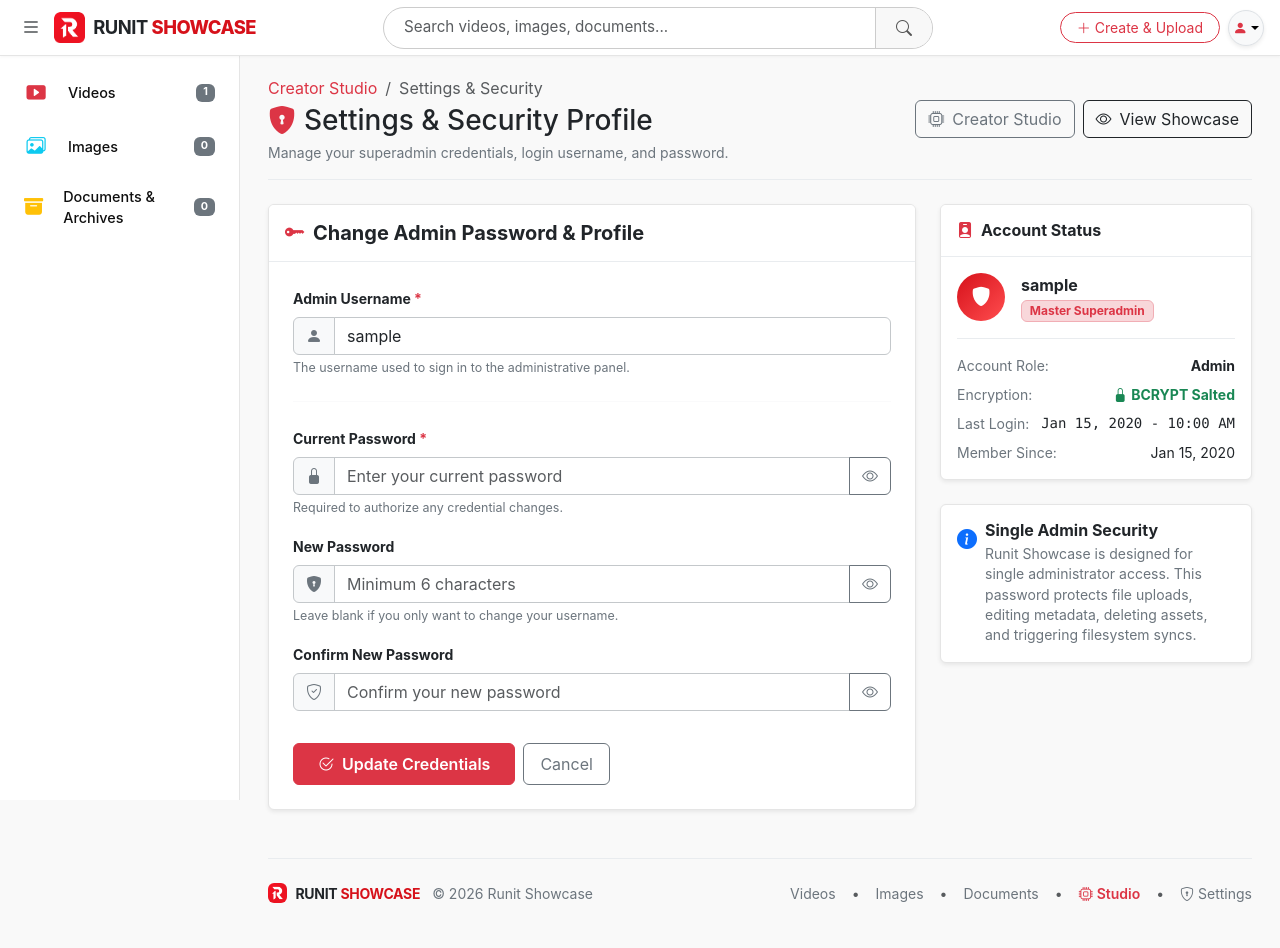
After one commit to code-with-varun/showcase, a PHP site: page /settings.php in a window 1280 px wide. The commit adds this page. Run offline with PHP 8.4, Linux system fonts and the light colour scheme; the visitor is signed in with stand-in values (Sample User, id 1); tables that the repository leaves empty hold one stand-in row (values such as "Sample post").

Commit message:
feat(auth): add admin settings and profile password change features

```diff
--- a/config/database.php
+++ b/config/database.php
@@ -39,12 +39,11 @@ function getDB(): PDO {
 }
 
 /**
- * Ensure Superadmin exists with password 'ChangeMe@123'
+ * Ensure Superadmin exists with password 'ChangeMe@123' if no user exists
  */
 function ensureAdminUser(PDO $pdo): void {
-    $stmt = $pdo->prepare("SELECT id FROM users WHERE username = 'superadmin' LIMIT 1");
-    $stmt->execute();
-    if (!$stmt->fetch()) {
+    $count = (int)$pdo->query("SELECT COUNT(*) FROM users")->fetchColumn();
+    if ($count === 0) {
         $hash = password_hash('ChangeMe@123', PASSWORD_BCRYPT);
         $insert = $pdo->prepare("INSERT INTO users (username, password_hash, role) VALUES ('superadmin', :hash, 'superadmin')");
         $insert->execute([':hash' => $hash]);
--- a/includes/footer.php
+++ b/includes/footer.php
@@ -21,7 +21,11 @@
           <?php if (isAdminLoggedIn()): ?>
             <span class="text-muted">•</span>
             <a href="<?= $baseUrl ?>/studio.php" class="text-danger text-decoration-none fw-semibold">
-              <i class="bi bi-gear-fill me-1"></i>Studio
+              <i class="bi bi-cpu me-1"></i>Studio
+            </a>
+            <span class="text-muted">•</span>
+            <a href="<?= $baseUrl ?>/settings.php" class="text-secondary text-decoration-none">
+              <i class="bi bi-shield-lock me-1"></i>Settings
             </a>
           <?php endif; ?>
         </div>
--- a/includes/header.php
+++ b/includes/header.php
@@ -69,7 +69,8 @@ $activePage = basename($_SERVER['PHP_SELF'], '.php');
           </button>
           <ul class="dropdown-menu dropdown-menu-end shadow-sm border-light-subtle">
             <li class="dropdown-header text-uppercase" style="font-size: 0.75rem;">Logged as Superadmin</li>
-            <li><a class="dropdown-item" href="<?= $baseUrl ?>/studio.php"><i class="bi bi-gear-fill me-2"></i>Creator Studio</a></li>
+            <li><a class="dropdown-item <?= ($activePage === 'studio') ? 'active' : '' ?>" href="<?= $baseUrl ?>/studio.php"><i class="bi bi-cpu-fill me-2"></i>Creator Studio</a></li>
+            <li><a class="dropdown-item <?= ($activePage === 'settings') ? 'active' : '' ?>" href="<?= $baseUrl ?>/settings.php"><i class="bi bi-shield-lock-fill me-2"></i>Settings & Password</a></li>
             <li><a class="dropdown-item" href="#" id="quickSyncBtn"><i class="bi bi-arrow-repeat me-2"></i>Sync Filesystem</a></li>
             <li><hr class="dropdown-divider"></li>
             <li><a class="dropdown-item text-danger" href="<?= $baseUrl ?>/logout.php"><i class="bi bi-box-arrow-right me-2"></i>Sign Out</a></li>
--- /dev/null
+++ b/settings.php
@@ -0,0 +1,338 @@
+<?php
+/**
+ * Superadmin Settings & Profile Security
+ * Change Username & Password for Runit Showcase
+ */
+
+require_once __DIR__ . '/config/database.php';
+require_once __DIR__ . '/config/auth.php';
+
+requireAdmin();
+
+$pdo = getDB();
+$baseUrl = getBaseUrl();
+$currentAdmin = getCurrentAdmin();
+
+// Fetch current user record from database
+$adminId = $_SESSION['admin_id'] ?? null;
+if ($adminId) {
+    $stmt = $pdo->prepare("SELECT * FROM users WHERE id = :id LIMIT 1");
+    $stmt->execute([':id' => $adminId]);
+    $user = $stmt->fetch();
+} else {
+    $stmt = $pdo->prepare("SELECT * FROM users WHERE username = :u LIMIT 1");
+    $stmt->execute([':u' => $_SESSION['admin_username'] ?? 'superadmin']);
+    $user = $stmt->fetch();
+}
+
+if (!$user) {
+    die("User record not found.");
+}
+
+$success = '';
+$error = '';
+
+if ($_SERVER['REQUEST_METHOD'] === 'POST') {
+    $newUsername     = trim($_POST['username'] ?? '');
+    $currentPassword = $_POST['current_password'] ?? '';
+    $newPassword     = $_POST['new_password'] ?? '';
+    $confirmPassword = $_POST['confirm_password'] ?? '';
+
+    // Verify current password first
+    if (empty($currentPassword)) {
+        $error = 'Please enter your current password to authorize changes.';
+    } elseif (!password_verify($currentPassword, $user['password_hash'])) {
+        $error = 'The current password you entered is incorrect.';
+    } elseif (empty($newUsername)) {
+        $error = 'Username cannot be blank.';
+    } else {
+        // Check if username is changed and already taken by another user
+        if ($newUsername !== $user['username']) {
+            $checkStmt = $pdo->prepare("SELECT id FROM users WHERE username = :u AND id != :id LIMIT 1");
+            $checkStmt->execute([':u' => $newUsername, ':id' => $user['id']]);
+            if ($checkStmt->fetch()) {
+                $error = 'This username is already in use. Please choose another.';
+            }
+        }
+
+        if (!$error) {
+            $passwordChanged = false;
+            if (!empty($newPassword) || !empty($confirmPassword)) {
+                if (strlen($newPassword) < 6) {
+                    $error = 'New password must be at least 6 characters long.';
+                } elseif ($newPassword !== $confirmPassword) {
+                    $error = 'New password and confirmation do not match.';
+                } else {
+                    $newHash = password_hash($newPassword, PASSWORD_BCRYPT);
+                    $updateStmt = $pdo->prepare("UPDATE users SET username = :u, password_hash = :p WHERE id = :id");
+                    $updateStmt->execute([
+                        ':u'  => $newUsername,
+                        ':p'  => $newHash,
+                        ':id' => $user['id']
+                    ]);
+                    $passwordChanged = true;
+                    // Refresh hash in local record
+                    $user['password_hash'] = $newHash;
+                }
+            } else {
+                // Only updating username
+                $updateStmt = $pdo->prepare("UPDATE users SET username = :u WHERE id = :id");
+                $updateStmt->execute([
+                    ':u'  => $newUsername,
+                    ':id' => $user['id']
+                ]);
+            }
+
+            if (!$error) {
+                // Update active session
+                $_SESSION['admin_username'] = $newUsername;
+                $user['username'] = $newUsername;
+                if ($passwordChanged) {
+                    $success = 'Your password and profile have been updated successfully!';
+                } else {
+                    $success = 'Your username has been updated successfully!';
+                }
+            }
+        }
+    }
+}
+
+$pageTitle = "Settings & Security";
+include __DIR__ . '/includes/header.php';
+?>
+
+<div class="container-fluid px-0">
+
+  <!-- Breadcrumb & Top Bar -->
+  <div class="d-flex flex-wrap align-items-center justify-content-between gap-3 mb-4 pb-3 border-bottom border-light-subtle">
+    <div>
+      <nav aria-label="breadcrumb">
+        <ol class="breadcrumb mb-1 small">
+          <li class="breadcrumb-item"><a href="<?= $baseUrl ?>/studio.php" class="text-danger text-decoration-none">Creator Studio</a></li>
+          <li class="breadcrumb-item active" aria-current="page">Settings & Security</li>
+        </ol>
+      </nav>
+      <h1 class="h3 text-dark mb-1 d-flex align-items-center gap-2">
+        <i class="bi bi-shield-lock-fill text-danger"></i>
+        <span>Settings & Security Profile</span>
+      </h1>
+      <p class="text-secondary small mb-0">Manage your superadmin credentials, login username, and password.</p>
+    </div>
+
+    <div class="d-flex align-items-center gap-2">
+      <a href="<?= $baseUrl ?>/studio.php" class="btn btn-outline-secondary d-flex align-items-center gap-1">
+        <i class="bi bi-cpu me-1"></i> Creator Studio
+      </a>
+      <a href="<?= $baseUrl ?>/index.php" class="btn btn-outline-dark d-flex align-items-center gap-1">
+        <i class="bi bi-eye me-1"></i> View Showcase
+      </a>
+    </div>
+  </div>
+
+  <!-- Success Notification Alert -->
+  <?php if ($success): ?>
+    <div class="alert alert-success alert-dismissible fade show d-flex align-items-center gap-2 shadow-sm mb-4" role="alert">
+      <i class="bi bi-check-circle-fill fs-5 text-success"></i>
+      <div><strong>Success!</strong> <?= h($success) ?></div>
+      <button type="button" class="btn-close" data-bs-dismiss="alert" aria-label="Close"></button>
+    </div>
+  <?php endif; ?>
+
+  <!-- Error Notification Alert -->
+  <?php if ($error): ?>
+    <div class="alert alert-danger alert-dismissible fade show d-flex align-items-center gap-2 shadow-sm mb-4" role="alert">
+      <i class="bi bi-exclamation-triangle-fill fs-5 text-danger"></i>
+      <div><strong>Error:</strong> <?= h($error) ?></div>
+      <button type="button" class="btn-close" data-bs-dismiss="alert" aria-label="Close"></button>
+    </div>
+  <?php endif; ?>
+
+  <div class="row g-4">
+    <!-- Left Column: Change Password & Profile Form -->
+    <div class="col-lg-7 col-xl-8">
+      <div class="card bg-white border-light-subtle shadow-sm">
+        <div class="card-header bg-white border-bottom border-light-subtle py-3">
+          <h5 class="fw-bold text-dark mb-0 d-flex align-items-center gap-2">
+            <i class="bi bi-key-fill text-danger"></i>
+            <span>Change Admin Password & Profile</span>
+          </h5>
+        </div>
+        <div class="card-body p-4">
+          <form action="<?= $baseUrl ?>/settings.php" method="POST" id="passwordForm">
+
+            <!-- Username Field -->
+            <div class="mb-3">
+              <label class="form-label small fw-bold text-dark">Admin Username <span class="text-danger">*</span></label>
+              <div class="input-group">
+                <span class="input-group-text bg-light border-secondary-subtle text-secondary"><i class="bi bi-person-fill"></i></span>
+                <input type="text" name="username" class="form-control border-secondary-subtle" value="<?= h($user['username']) ?>" required>
+              </div>
+              <div class="form-text text-secondary" style="font-size: 0.78rem;">The username used to sign in to the administrative panel.</div>
+            </div>
+
+            <hr class="my-4 border-light-subtle">
+
+            <!-- Current Password Field -->
+            <div class="mb-3">
+              <label class="form-label small fw-bold text-dark">Current Password <span class="text-danger">*</span></label>
+              <div class="input-group">
+                <span class="input-group-text bg-light border-secondary-subtle text-secondary"><i class="bi bi-lock-fill"></i></span>
+                <input type="password" name="current_password" id="currentPasswordInput" class="form-control border-secondary-subtle" placeholder="Enter your current password" required autocomplete="current-password">
+                <button class="btn btn-outline-secondary toggle-pwd-btn" type="button" data-target="currentPasswordInput" title="Toggle visibility">
+                  <i class="bi bi-eye"></i>
+                </button>
+              </div>
+              <div class="form-text text-secondary" style="font-size: 0.78rem;">Required to authorize any credential changes.</div>
+            </div>
+
+            <!-- New Password Field -->
+            <div class="mb-3">
+              <label class="form-label small fw-bold text-dark">New Password</label>
+              <div class="input-group">
+                <span class="input-group-text bg-light border-secondary-subtle text-secondary"><i class="bi bi-shield-lock-fill"></i></span>
+                <input type="password" name="new_password" id="newPasswordInput" class="form-control border-secondary-subtle" placeholder="Minimum 6 characters" minlength="6" autocomplete="new-password">
+                <button class="btn btn-outline-secondary toggle-pwd-btn" type="button" data-target="newPasswordInput" title="Toggle visibility">
+                  <i class="bi bi-eye"></i>
+                </button>
+              </div>
+              <div class="form-text text-secondary" style="font-size: 0.78rem;">Leave blank if you only want to change your username.</div>
+            </div>
+
+            <!-- Confirm New Password Field -->
+            <div class="mb-4">
+              <label class="form-label small fw-bold text-dark">Confirm New Password</label>
+              <div class="input-group">
+                <span class="input-group-text bg-light border-secondary-subtle text-secondary"><i class="bi bi-shield-check"></i></span>
+                <input type="password" name="confirm_password" id="confirmPasswordInput" class="form-control border-secondary-subtle" placeholder="Confirm your new password" minlength="6" autocomplete="new-password">
+                <button class="btn btn-outline-secondary toggle-pwd-btn" type="button" data-target="confirmPasswordInput" title="Toggle visibility">
+                  <i class="bi bi-eye"></i>
+                </button>
+              </div>
+              <div id="passwordMismatchNote" class="text-danger small mt-1 d-none">
+                <i class="bi bi-x-circle me-1"></i> Passwords do not match.
+              </div>
+            </div>
+
+            <!-- Submit Button Row -->
+            <div class="d-flex align-items-center gap-2 pt-2">
+              <button type="submit" class="btn btn-danger px-4 py-2 fw-semibold d-flex align-items-center gap-2" id="saveCredentialsBtn">
+                <i class="bi bi-check2-circle"></i>
+                <span>Update Credentials</span>
+              </button>
+              <a href="<?= $baseUrl ?>/studio.php" class="btn btn-outline-secondary px-3 py-2">
+                Cancel
+              </a>
+            </div>
+
+          </form>
+        </div>
+      </div>
+    </div>
+
+    <!-- Right Column: Account Security & Information Cards -->
+    <div class="col-lg-5 col-xl-4">
+
+      <!-- Account Overview Card -->
+      <div class="card bg-white border-light-subtle shadow-sm mb-4">
+        <div class="card-header bg-white border-bottom border-light-subtle py-3">
+          <h6 class="fw-bold text-dark mb-0 d-flex align-items-center gap-2">
+            <i class="bi bi-person-badge-fill text-danger"></i>
+            <span>Account Status</span>
+          </h6>
+        </div>
+        <div class="card-body p-3">
+          <div class="d-flex align-items-center gap-3 mb-3 pb-3 border-bottom border-light-subtle">
+            <div class="yt-comment-avatar" style="background: linear-gradient(135deg, #d6111a, #ff4d4f); width: 48px; height: 48px; font-size: 1.2rem;">
+              <i class="bi bi-shield-fill"></i>
+            </div>
+            <div>
+              <div class="fw-bold text-dark"><?= h($user['username']) ?></div>
+              <span class="badge bg-danger-subtle text-danger border border-danger-subtle small">Master Superadmin</span>
+            </div>
+          </div>
+
+          <div class="d-flex flex-column gap-2 small">
+            <div class="d-flex justify-content-between text-secondary">
+              <span>Account Role:</span>
+              <strong class="text-dark"><?= ucfirst(h($user['role'])) ?></strong>
+            </div>
+            <div class="d-flex justify-content-between text-secondary">
+              <span>Encryption:</span>
+              <strong class="text-success"><i class="bi bi-lock-fill me-1"></i>BCRYPT Salted</strong>
+            </div>
+            <div class="d-flex justify-content-between text-secondary">
+              <span>Last Login:</span>
+              <span class="text-dark font-monospace"><?= $user['last_login'] ? date('M j, Y - g:i A', strtotime($user['last_login'])) : 'Current Session' ?></span>
+            </div>
+            <div class="d-flex justify-content-between text-secondary">
+              <span>Member Since:</span>
+              <span class="text-dark"><?= $user['created_at'] ? date('M j, Y', strtotime($user['created_at'])) : '2026' ?></span>
+            </div>
+          </div>
+        </div>
+      </div>
+
+      <!-- Security Best Practice Notice -->
+      <div class="card bg-light border-light-subtle shadow-sm p-3">
+        <div class="d-flex gap-2">
+          <i class="bi bi-info-circle-fill text-primary fs-5 flex-shrink-0 mt-1"></i>
+          <div>
+            <h6 class="fw-bold text-dark mb-1">Single Admin Security</h6>
+            <p class="text-secondary small mb-0" style="line-height: 1.45;">
+              Runit Showcase is designed for single administrator access. This password protects file uploads, editing metadata, deleting assets, and triggering filesystem syncs.
+            </p>
+          </div>
+        </div>
+      </div>
+
+    </div>
+  </div>
+
+</div>
+
+<script>
+// Show/Hide password toggle buttons
+document.querySelectorAll('.toggle-pwd-btn').forEach(btn => {
+  btn.addEventListener('click', () => {
+    const targetId = btn.getAttribute('data-target');
+    const input = document.getElementById(targetId);
+    if (!input) return;
+
+    const icon = btn.querySelector('i');
+    if (input.type === 'password') {
+      input.type = 'text';
+      if (icon) icon.className = 'bi bi-eye-slash';
+    } else {
+      input.type = 'password';
+      if (icon) icon.className = 'bi bi-eye';
+    }
+  });
+});
+
+// Real-time password confirmation match check
+const newPwd = document.getElementById('newPasswordInput');
+const confirmPwd = document.getElementById('confirmPasswordInput');
+const mismatchNote = document.getElementById('passwordMismatchNote');
+const saveBtn = document.getElementById('saveCredentialsBtn');
+
+function validatePasswordsMatch() {
+  if (!newPwd || !confirmPwd) return;
+  const nVal = newPwd.value;
+  const cVal = confirmPwd.value;
+
+  if (cVal && nVal !== cVal) {
+    mismatchNote.classList.remove('d-none');
+    confirmPwd.classList.add('is-invalid');
+  } else {
+    mismatchNote.classList.add('d-none');
+    confirmPwd.classList.remove('is-invalid');
+  }
+}
+
+if (newPwd && confirmPwd) {
+  newPwd.addEventListener('input', validatePasswordsMatch);
+  confirmPwd.addEventListener('input', validatePasswordsMatch);
+}
+</script>
+
+<?php include __DIR__ . '/includes/footer.php'; ?>
```
Also changed, not shown: studio.php (+11 -5 lines).
